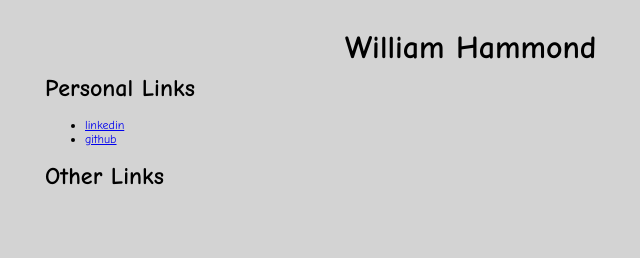
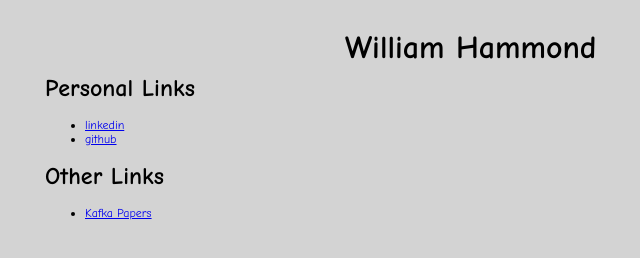
Before and after one commit to WilliamHammond/personalsite, a plain HTML site: page index.html in a window 1280 px wide. Shown: the top 258 px of the page, 170-810 px from the left. Drawn offline with Linux system fonts and the light colour scheme.

Commit message:
Added kafka papers link

```diff
--- a/index.html
+++ b/index.html
@@ -18,6 +18,9 @@
             <h1>
                 Other Links
             </h1>
+            <ul>
+                <li><a href="https://cwiki.apache.org/confluence/display/KAFKA/Kafka+papers+and+presentations">Kafka Papers</a></li>
+            </ul>
         </div>
         <div class="right">
             <h1>
```
